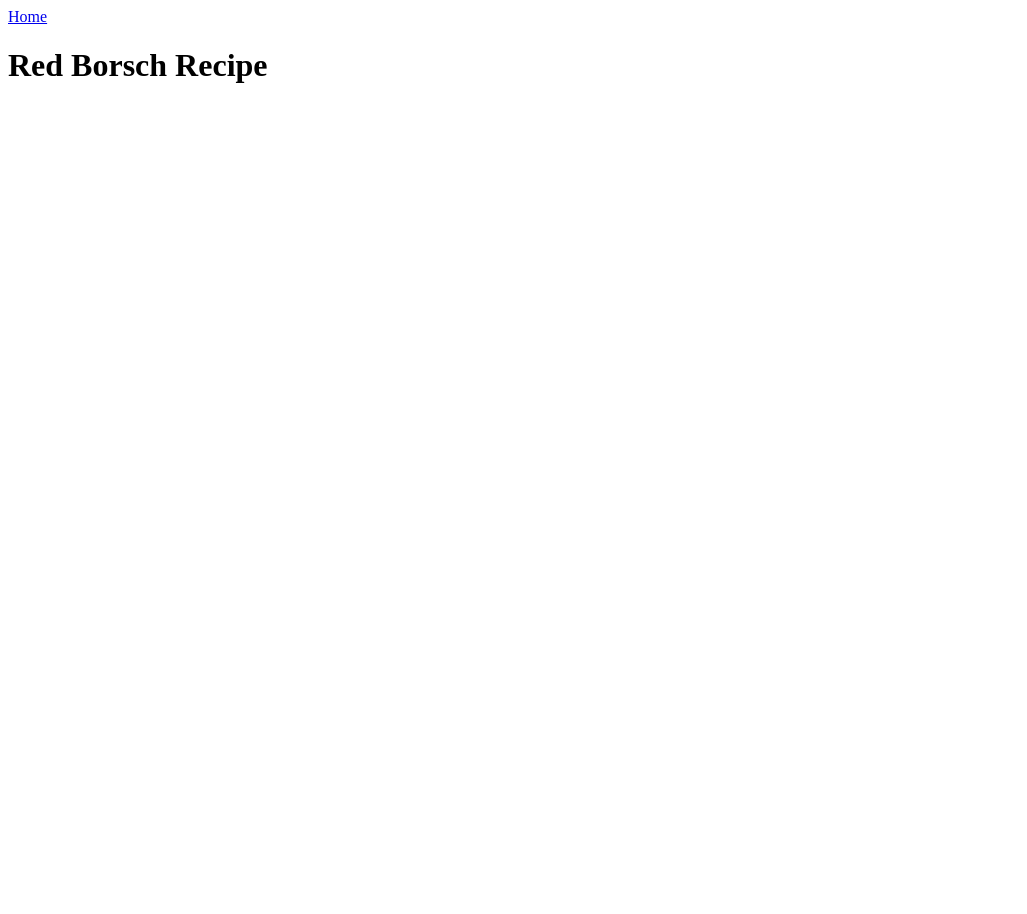
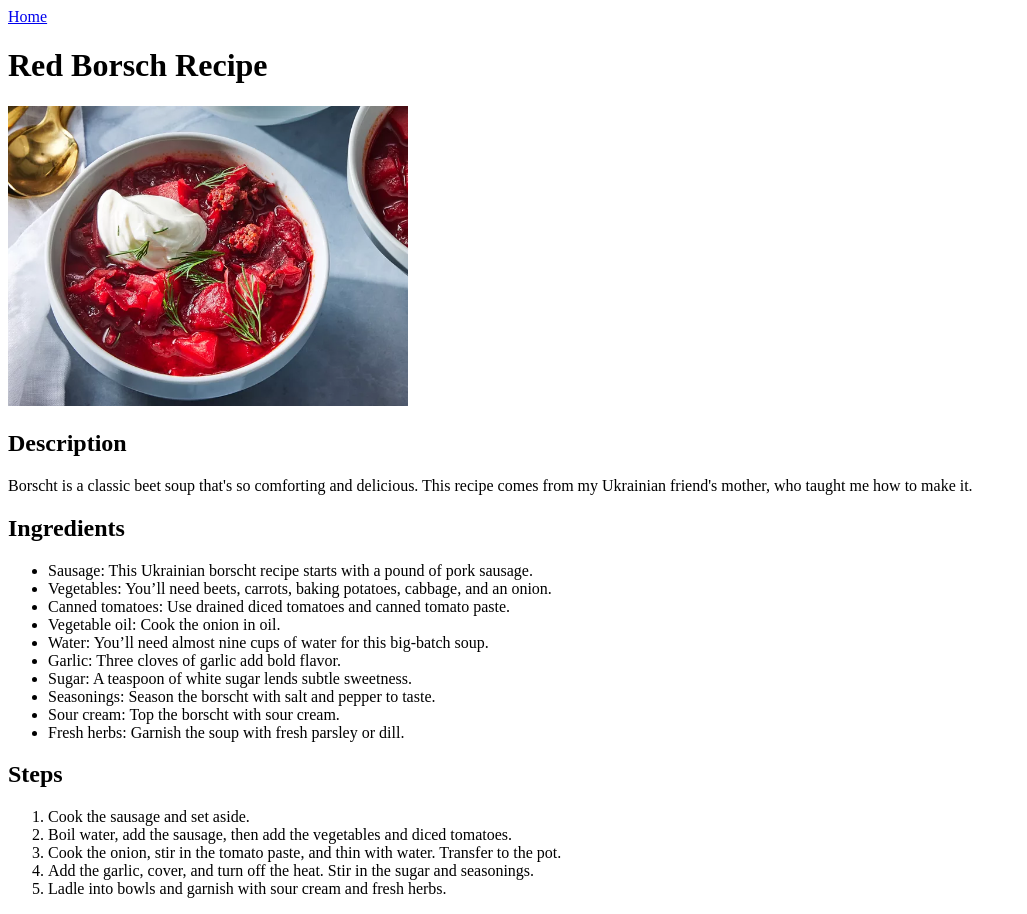
Before and after one commit to danyapac3/odin-recipes, a plain HTML site: page recipes/red-borsch.html in a window 1280 px wide. Shown: the whole page, without its empty margins (0-1027 px from the left). Before the commit the page ends 800 px from the top, so only its background shows below. Drawn offline with Linux system fonts and the light colour scheme.

Commit message:
Finish red borsch recipe

```diff
--- a/recipes/red-borsch.html
+++ b/recipes/red-borsch.html
@@ -7,5 +7,33 @@
   <body>
     <a href="../index.html">Home</a>
     <h1>Red Borsch Recipe</h1>
+
+    <img src="../images/red-borsch.jpg" alt="borsch" width="400" height="300">
+
+    <h2>Description</h2>
+    <p>Borscht is a classic beet soup that's so comforting and delicious. This recipe comes from my Ukrainian friend's mother, who taught me how to make it.</p>
+
+    <h2>Ingredients</h2>
+    <ul>
+      <li>Sausage: This Ukrainian borscht recipe starts with a pound of pork sausage.</li>
+      <li>Vegetables: You’ll need beets, carrots, baking potatoes, cabbage, and an onion.</li>
+      <li>Canned tomatoes: Use drained diced tomatoes and canned tomato paste. </li>
+      <li>Vegetable oil: Cook the onion in oil.</li>
+      <li>Water: You’ll need almost nine cups of water for this big-batch soup.</li>
+      <li>Garlic: Three cloves of garlic add bold flavor.</li>
+      <li>Sugar: A teaspoon of white sugar lends subtle sweetness.</li>
+      <li>Seasonings: Season the borscht with salt and pepper to taste.</li>
+      <li>Sour cream: Top the borscht with sour cream.</li>
+      <li>Fresh herbs: Garnish the soup with fresh parsley or dill.</li>
+    </ul>
+
+    <h2>Steps</h2>
+    <ol>
+      <li>Cook the sausage and set aside.</li>
+      <li>Boil water, add the sausage, then add the vegetables and diced tomatoes.</li>
+      <li>Cook the onion, stir in the tomato paste, and thin with water. Transfer to the pot.</li>
+      <li>Add the garlic, cover, and turn off the heat. Stir in the sugar and seasonings.</li>
+      <li>Ladle into bowls and garnish with sour cream and fresh herbs.</li>
+    </ol>
   </body>
 </html>
```
Also changed, not shown: images/red-borsch.jpg (added).
